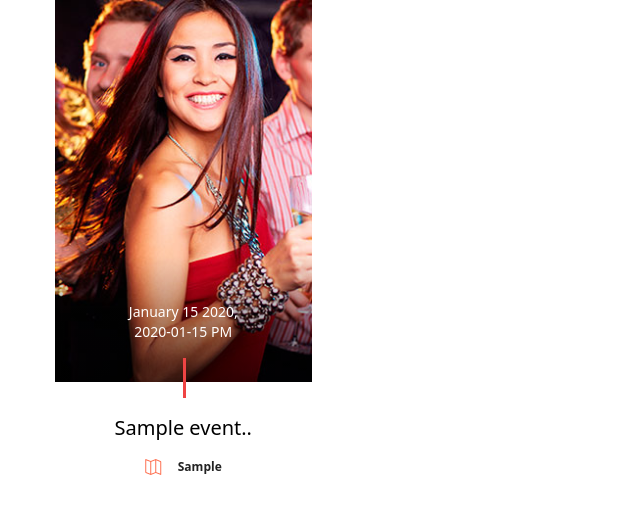
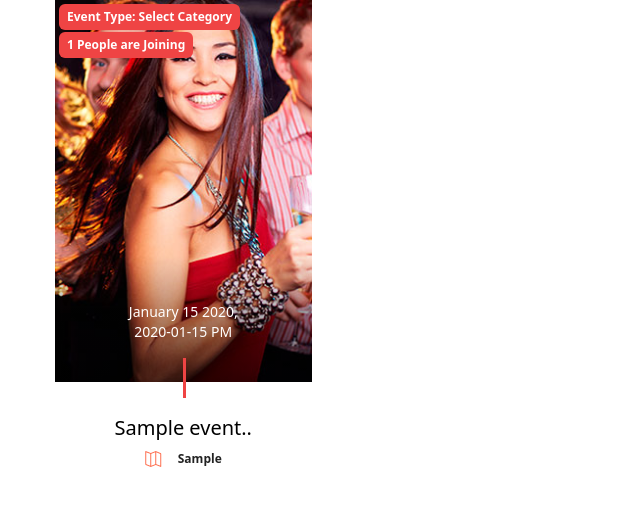
Before and after one commit to shifat97/event-management-system, a Django app: page /events/view-all-events/ in a window 1280 px wide. Shown: the part 24-538 px from the top of the page, without its empty margins (0-640 px from the left). Run offline with Django 5.2, Linux system fonts and the light colour scheme; tables that the repository leaves empty hold one stand-in row (values such as "Sample post").

Commit message:
add event type and total count on event card

```diff
--- a/events/models.py
+++ b/events/models.py
@@ -4,7 +4,7 @@ from django.db import models
 class Participant(models.Model):
     participant_name = models.CharField(max_length=100, null=False)
     participant_email = models.EmailField(null=False)
-    registered_event = models.ManyToManyField("Event", related_name="event")
+    registered_event = models.ManyToManyField("Event", related_name="registered_event")
 
 class Category(models.Model):
     NOT_MENTIONED = "SELECT CATEGORY"
--- a/events/templates/pages/view-all-events.html
+++ b/events/templates/pages/view-all-events.html
@@ -10,6 +10,8 @@
       {% for event in events %}
       <div>
         <div class="relative">
+            <span class="absolute top-0 left-0 bg-red-500 text-[12px] text-white text-center font-semibold rounded-md m-1 px-2 py-1">Event Type: {{ event.category.get_category_name_display }}</span>
+            <span class="absolute top-7 left-0 bg-red-500 text-[12px] text-white text-center font-semibold rounded-md m-1 px-2 py-1">{{ event.total_participants }} People are Joining</span>
             <span class="absolute w-[3px] h-[40px] bg-red-500 -bottom-4 left-1/2 z-10"></span>
             <span class="text-center text-white text-sm font-medium absolute bottom-10 z-20 left-1/2 -translate-x-1/2">{{ event.date|date:"F j Y" }}, <br> {{ event.time }} PM</span>
             <img class="mx-auto" src="{% static "images/event_1.jpg" %}" alt="">
@@ -18,7 +20,7 @@
           </div>
           <div class="mt-8">
             <h1 class="text-xl font-medium text-center">{{ event.name|slice:":20" }}..</h1>
-            <p class="flex gap-4 items-center justify-center mt-4">
+            <p class="flex gap-4 items-center justify-center mt-2">
               <span><img src="{% static 'images/location.png' %}" alt=""></span>
               <span class="text-[12px] text-[#222222] font-semibold">{{ event.location }}</span>
             </p>
--- a/events/views.py
+++ b/events/views.py
@@ -3,6 +3,7 @@ from django.http import HttpResponse
 from events.forms import EventModelForm, CategoryModelForm, ParticipantModelForm
 from events.models import Event
 from django.contrib import messages
+from django.db.models import Count
 
 # Create your views here.
 
@@ -40,7 +41,7 @@ def update_event():
     pass
 
 def view_events(request):
-    events = Event.objects.prefetch_related().all()
+    events = Event.objects.select_related('category').prefetch_related('registered_event').annotate(total_participants=Count('registered_event')).all()
 
     return render(request, 'pages/view-all-events.html', context={
         'events': events,
--- a/static/css/output.css
+++ b/static/css/output.css
@@ -660,6 +660,22 @@ video {
   bottom: 2.5rem;
 }
 
+.top-4 {
+  top: 1rem;
+}
+
+.top-6 {
+  top: 1.5rem;
+}
+
+.top-8 {
+  top: 2rem;
+}
+
+.top-7 {
+  top: 1.75rem;
+}
+
 .z-10 {
   z-index: 10;
 }
@@ -678,6 +694,14 @@ video {
 
 .m-6 {
   margin: 1.5rem;
+}
+
+.m-2 {
+  margin: 0.5rem;
+}
+
+.m-1 {
+  margin: 0.25rem;
 }
 
 .mx-auto {
@@ -832,6 +856,11 @@ video {
   border-radius: 0.125rem;
 }
 
+.rounded-e-md {
+  border-start-end-radius: 0.375rem;
+  border-end-end-radius: 0.375rem;
+}
+
 .border {
   border-width: 1px;
 }
@@ -937,6 +966,18 @@ video {
   padding: 1.5rem;
 }
 
+.p-2 {
+  padding: 0.5rem;
+}
+
+.p-3 {
+  padding: 0.75rem;
+}
+
+.p-\[5px\] {
+  padding: 5px;
+}
+
 .px-4 {
   padding-left: 1rem;
   padding-right: 1rem;
@@ -955,6 +996,16 @@ video {
 .py-3 {
   padding-top: 0.75rem;
   padding-bottom: 0.75rem;
+}
+
+.px-2 {
+  padding-left: 0.5rem;
+  padding-right: 0.5rem;
+}
+
+.py-1 {
+  padding-top: 0.25rem;
+  padding-bottom: 0.25rem;
 }
 
 .text-center {
```
Also changed, not shown: events/migrations/0002_alter_participant_registered_event.py (added).
